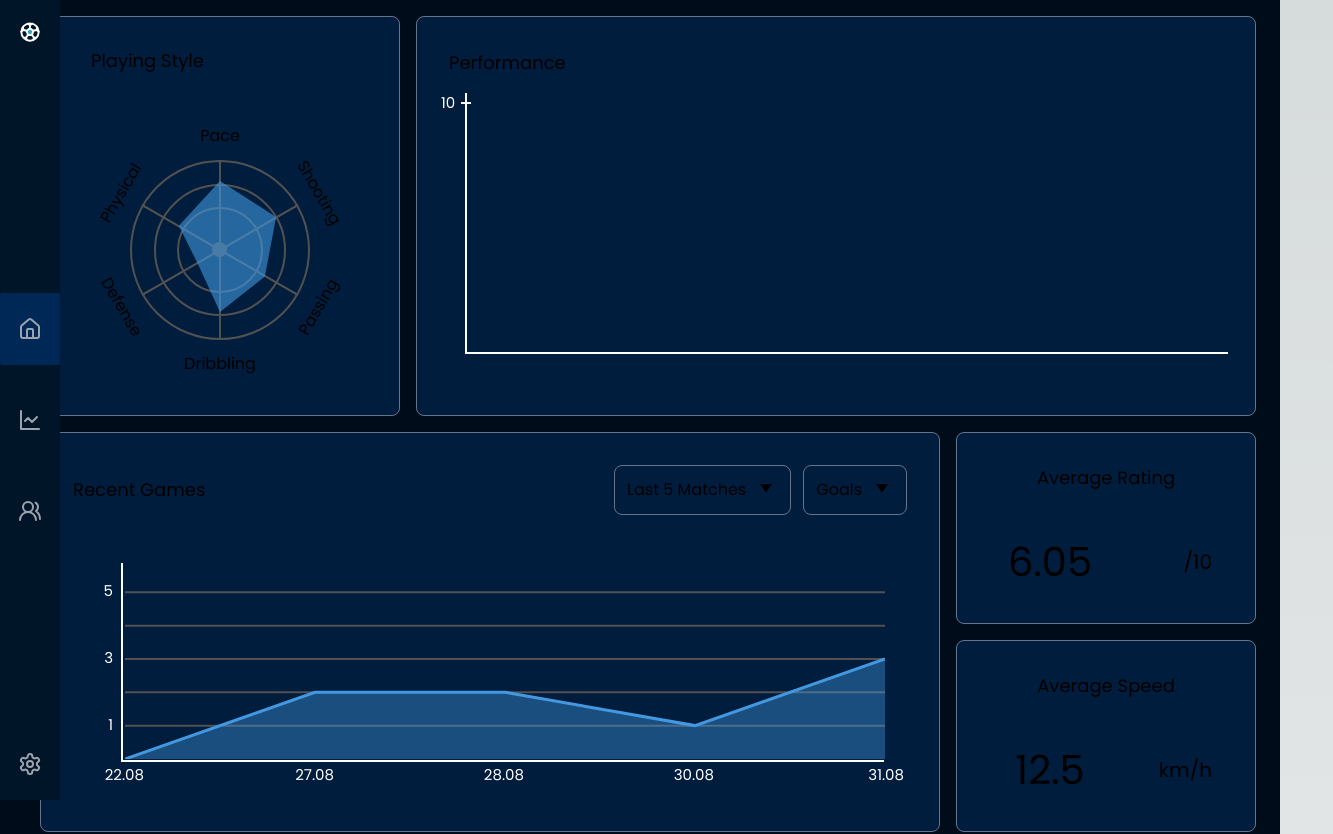
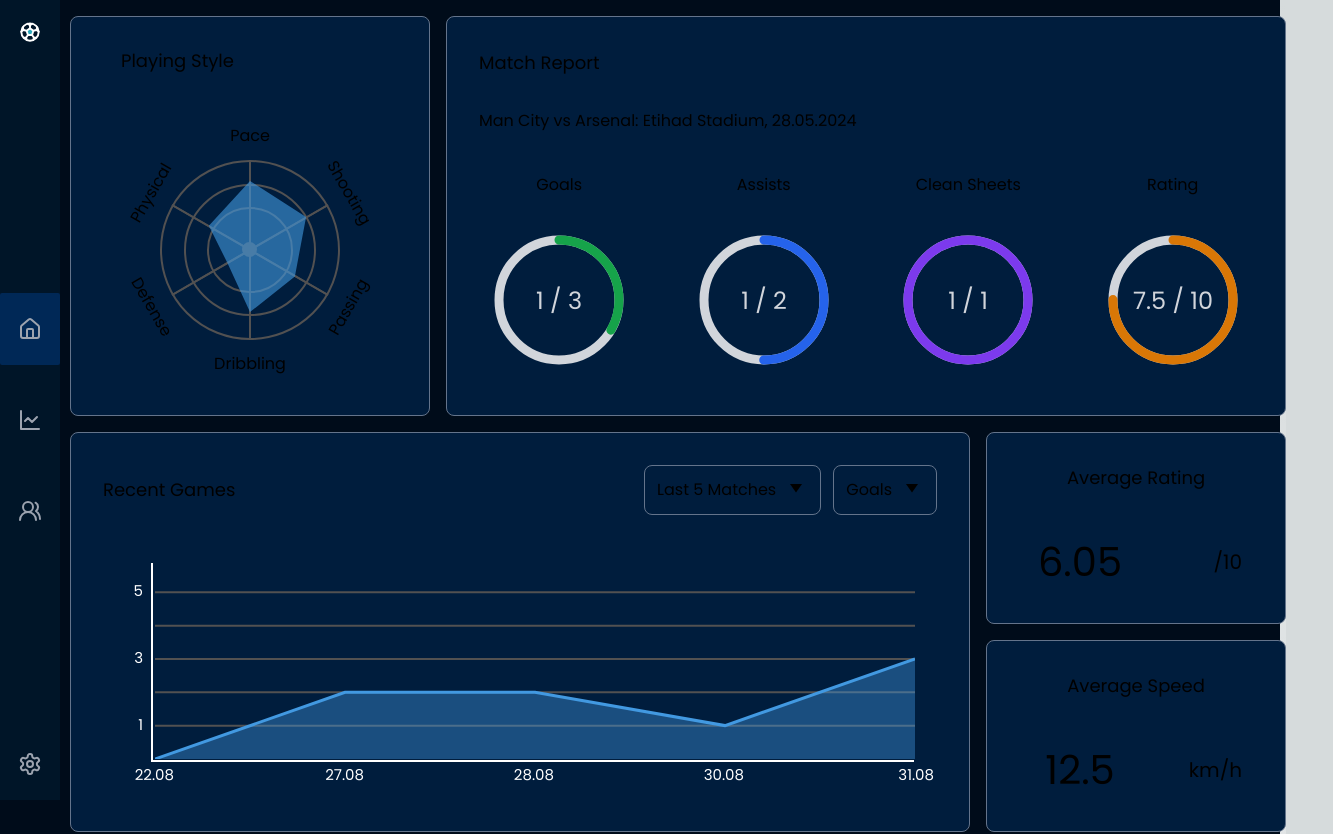
Before and after one commit to reysaputra16/footlytics, a Next.js app in the folder footlytics-app/: page /home in a window 1280 px wide. Shown: the top 834 px of the page, 1333 px wide, since content can reach past the window. Built offline with nearby package versions, Linux system fonts and the light colour scheme.

Commit message:
added last match report card with radial stats

```diff
--- /dev/null
+++ b/footlytics-app/components/CircularStat.tsx
@@ -0,0 +1,64 @@
+const CircularStat = ({
+  contribution,
+  total,
+  statName,
+  progressColor,
+}: {
+  contribution: number;
+  total: number;
+  statName: string;
+  progressColor: string;
+}) => {
+  const radius = 20;
+  const cx = 25;
+  const cy = 25;
+  const circumference = 2 * Math.PI * radius;
+  return (
+    <div className="flex flex-col gap-7 justify-center items-center h-full w-full">
+      <h1 className="font-poppins">{statName}</h1>
+      <svg
+        width={150}
+        height={150}
+        viewBox="0 0 50 50"
+        xmlns="http://www.w3.org/2000/svg"
+      >
+        {/* Background Circle (empty part) */}
+        <circle
+          cx={cx}
+          cy={cy}
+          r={radius}
+          fill="none"
+          className="stroke-gray-300"
+          strokeWidth={3}
+        />
+        {/* Circle representing the filled percentage */}
+        <circle
+          cx={cx}
+          cy={cy}
+          r={radius}
+          fill="none"
+          className={`${progressColor}`}
+          strokeWidth={3}
+          strokeDasharray={circumference}
+          strokeDashoffset={
+            circumference - (contribution / total) * circumference
+          }
+          strokeLinecap="round"
+          transform="rotate(-90 25 25)"
+        />
+        {/* Percentage text in the middle of the circle */}
+        <text
+          x={25}
+          y={28}
+          fontSize={8}
+          className="fill-gray-300"
+          textAnchor="middle"
+        >
+          {contribution} / {total}
+        </text>
+      </svg>
+    </div>
+  );
+};
+
+export default CircularStat;
--- a/footlytics-app/components/Home.tsx
+++ b/footlytics-app/components/Home.tsx
@@ -6,13 +6,13 @@ import NextMatchCard from "./NextMatchCard";
 import WinRateCard from "./WinRateCard";
 import RecentGamesGraph from "./RecentGamesGraph";
 import MatchCards from "./MatchCards";
-import PerformanceCard from "./PerformanceCard";
+import LastMatchReport from "./LastMatchReport";
 
 // Test
 
 const Home = () => {
   return (
-    <div className="flex justify-center w-full h-full bg-primary font-poppins">
+    <div className="flex justify-center w-full h-full bg-primary font-poppins pl-[60px]">
       <div className="grid grid-rows-7 grid-flow-col gap-4 items-center w-full max-w-screen-lg py-4">
         <div className="grid grid-cols-[30%_70%] gap-4 h-full">
           {/* Play Style Box */}
@@ -24,7 +24,7 @@ const Home = () => {
             defense={30}
             physical={55}
           />
-          <PerformanceCard />
+          <LastMatchReport />
         </div>
         <div className="grid grid-cols-[75%_25%] gap-4 h-full">
           {/* Recent Games Box */}
--- /dev/null
+++ b/footlytics-app/components/LastMatchReport.tsx
@@ -0,0 +1,44 @@
+import CircularStat from "./CircularStat";
+
+const LastMatchReport = () => {
+  return (
+    <div className="flex flex-col w-full h-full border-slate-500 border p-4 rounded-lg bg-cardColor">
+      <div className="flex p-4 justify-between">
+        <h1 className="flex justify-center items-center text-lg">
+          Match Report
+        </h1>
+      </div>
+      <div className="flex p-4 justify-between">
+        <h2>Man City vs Arsenal: Etihad Stadium, 28.05.2024</h2>
+      </div>
+      <div className="grid grid-cols-4 justify-center items-center w-full h-full gap-3">
+        <CircularStat
+          contribution={1}
+          total={3}
+          statName="Goals"
+          progressColor="stroke-green-600"
+        />
+        <CircularStat
+          contribution={1}
+          total={2}
+          statName="Assists"
+          progressColor="stroke-blue-600"
+        />
+        <CircularStat
+          contribution={1}
+          total={1}
+          statName="Clean Sheets"
+          progressColor="stroke-violet-600"
+        />
+        <CircularStat
+          contribution={7.5}
+          total={10}
+          statName="Rating"
+          progressColor="stroke-amber-600"
+        />
+      </div>
+    </div>
+  );
+};
+
+export default LastMatchReport;
--- a/footlytics-app/components/PerformanceCard.tsx
+++ /dev/null
@@ -1,59 +0,0 @@
-const PerformanceCard = () => {
-  const performanceStats = [
-    {
-      date: "22.08",
-      rating: 7.52,
-    },
-    {
-      date: "25.08",
-      rating: 8.51,
-    },
-  ];
-  return (
-    <div className="flex flex-col w-full h-full border-slate-500 border p-4 rounded-lg bg-cardColor">
-      <div className="flex p-4 justify-between">
-        <h1 className="flex justify-center items-center text-lg">
-          Performance
-        </h1>
-      </div>
-      {/* Bar Graph */}
-      <div className="relative w-full h-[210px] max-w-4xl">
-        {/* Y Axis */}
-        <svg
-          viewBox="0 0 50 260"
-          className="absolute left-[8px] top-0 h-[260px]"
-        >
-          <polyline
-            fill="none"
-            stroke="#FFFFFF"
-            strokeWidth="2"
-            points="25,0 25,260"
-          />
-          <polyline
-            fill="none"
-            stroke="#FFFFFF"
-            strokeWidth="2"
-            points="20,10 30,10"
-          />
-          <text x={0} y={15} fontSize={15} fill="#FFFFFF">
-            10
-          </text>
-        </svg>
-        {/* X Axis */}
-        <svg
-          viewBox="0 0 900 50"
-          className="absolute left-0 -bottom-[75px] h-[50px]"
-        >
-          <polyline
-            fill="none"
-            stroke="#FFFFFF"
-            strokeWidth="2"
-            points="32,25 795,25"
-          />
-        </svg>
-      </div>
-    </div>
-  );
-};
-
-export default PerformanceCard;
--- a/footlytics-app/components/Sidebar.tsx
+++ b/footlytics-app/components/Sidebar.tsx
@@ -2,7 +2,7 @@ import Link from "next/link";
 
 const sidebar = ({ active }: { active: string }) => {
   return (
-    <div className="fixed flex flex-col xxl:w-[100px] xl:w-[75px] w-[60px] h-screen bg-secondary">
+    <div className="fixed flex flex-col w-[60px] h-screen bg-secondary">
       <div className="flex flex-1 flex-col items-center px-5 py-5">
         <Link href="/">
           <img
--- a/footlytics-app/components/index.js
+++ b/footlytics-app/components/index.js
@@ -8,7 +8,8 @@ import WinRateCard from "./WinRateCard";
 import Home from "./Home";
 import RecentGamesGraph from "./RecentGamesGraph";
 import MatchCards from "./MatchCards";
-import PerformanceCard from "./PerformanceCard";
+import LastMatchReport from "./LastMatchReport";
+import CircularStat from "./CircularStat";
 
 export {
     Sidebar,
@@ -21,5 +22,6 @@ export {
     WinRateCard,
     RecentGamesGraph,
     MatchCards,
-    PerformanceCard,
+    LastMatchReport,
+    CircularStat,
 };
```
